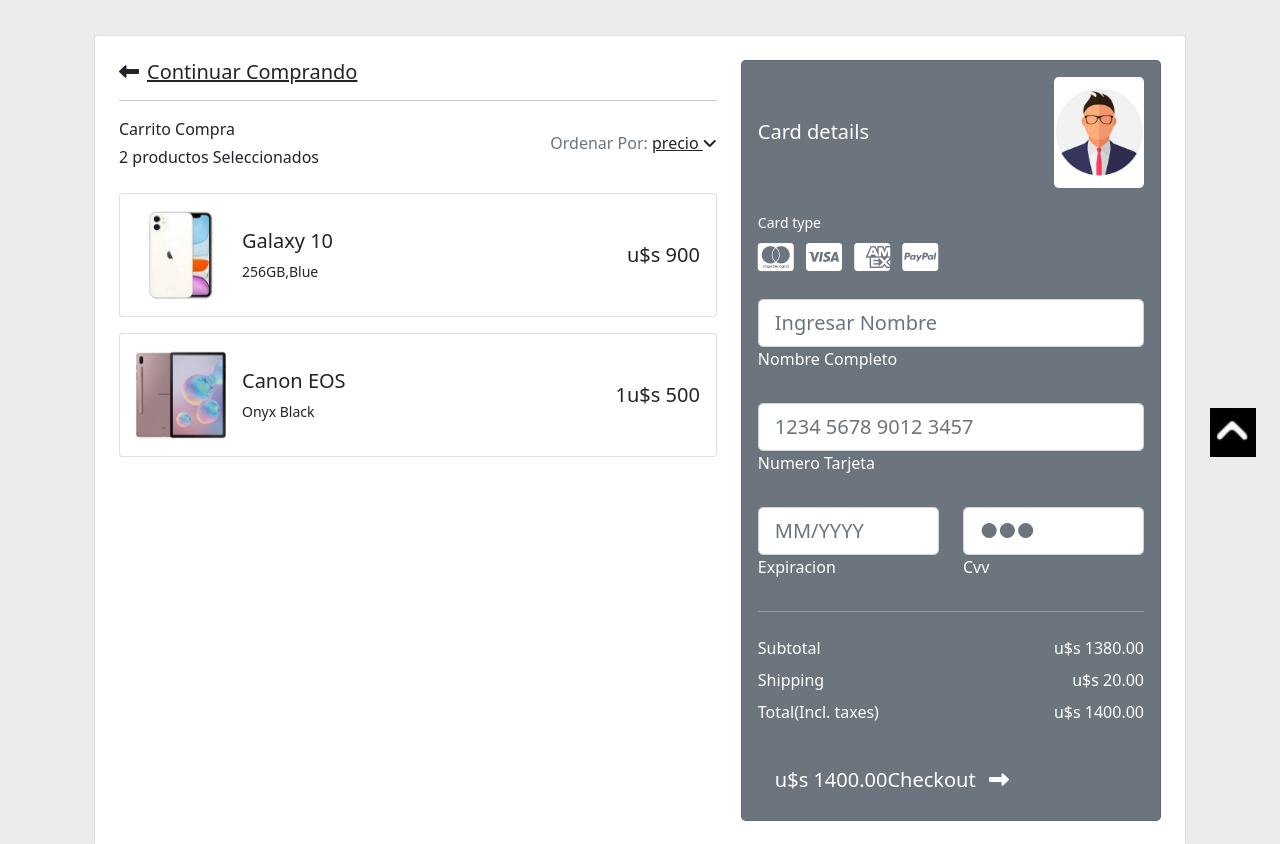
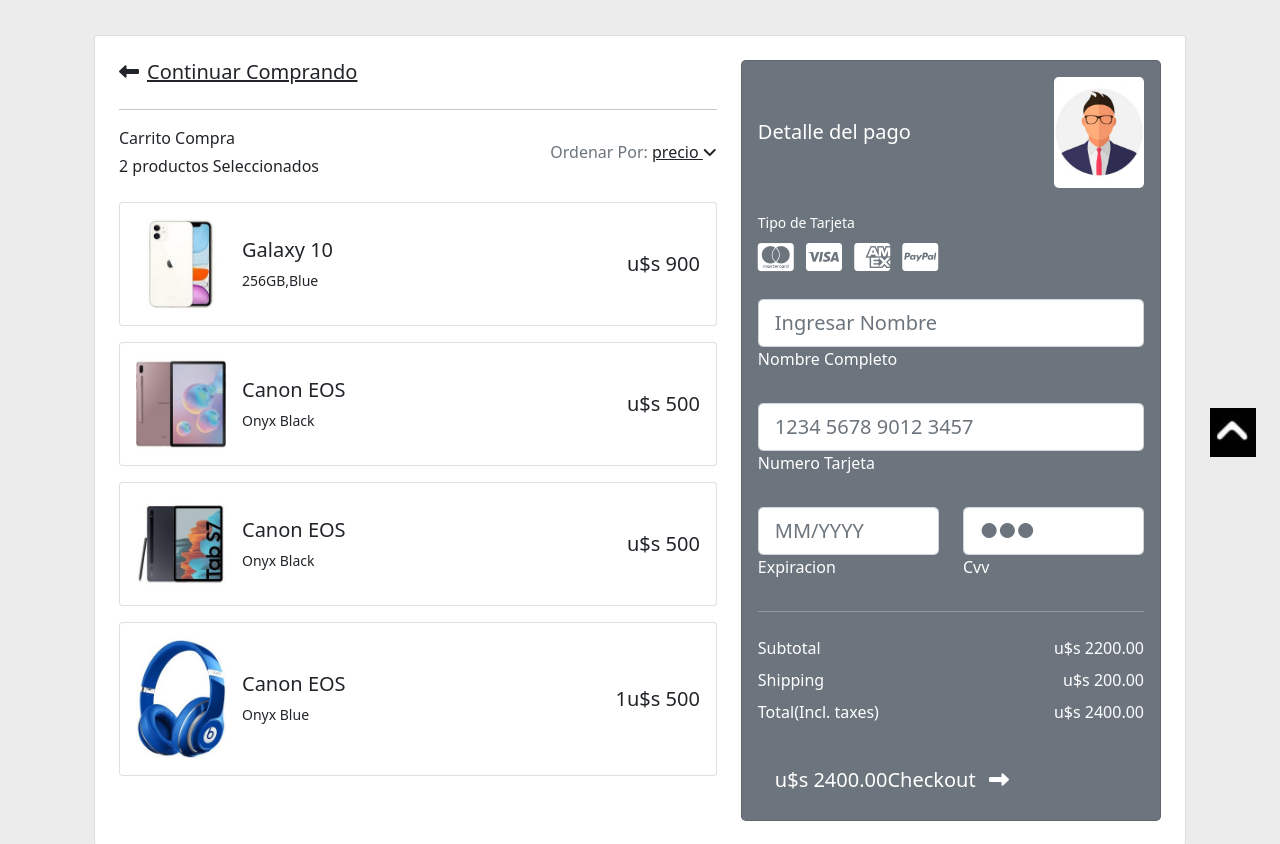
Before and after one commit to rafael749/ProyectoEcommerceMiranda, a website: page html/pasarelaDePago.html in a window 1280 px wide. Shown: the part 320-1164 px from the top of the page. Drawn offline with nearby package versions, Linux system fonts and the light colour scheme.

Commit message:
se solucionan cositas de diseño

```diff
--- a/html/pasarelaDePago.html
+++ b/html/pasarelaDePago.html
@@ -112,11 +112,9 @@
                             <div class="card-body p-4">
                                 <div class="row">
                                     <div class="col-lg-7">
-                                        <h5 class="mb-3"><a href="../index.html" class="text-body"><i
+                                        <h5 class="mb-3 marginBottom"><a href="../index.html" class="text-body"><i
                                                     class="fas fa-long-arrow-alt-left me-2"></i>Continuar Comprando</a>
                                         </h5>
-                                        <hr>
-
                                         <div class="d-flex justify-content-between align-items-center mb-4">
                                             <div>
                                                 <p class="mb-1">Carrito Compra</p>
@@ -164,6 +162,48 @@
                                                     </div>
                                                     <div class="d-flex flex-row align-items-center">
                                                         <div>
+                                                            <h5 class="mb-0">u$s 500</h5>
+                                                        </div>
+                                                    </div>
+                                                </div>
+                                            </div>
+                                        </div>
+                                        <div class="card mb-3">
+                                            <div class="card-body">
+                                                <div class="d-flex justify-content-between">
+                                                    <div class="d-flex flex-row align-items-center">
+                                                        <div>
+                                                            <img src="../img/tablet2.jpg"
+                                                                class="img-fluid rounded-3 imgPago" alt="Shopping item">
+                                                        </div>
+                                                        <div class="ms-3">
+                                                            <h5>Canon EOS</h5>
+                                                            <p class="small mb-0">Onyx Black</p>
+                                                        </div>
+                                                    </div>
+                                                    <div class="d-flex flex-row align-items-center">
+                                                        <div>
+                                                            <h5 class="mb-0">u$s 500</h5>
+                                                        </div>
+                                                    </div>
+                                                </div>
+                                            </div>
+                                        </div>
+                                        <div class="card mb-3">
+                                            <div class="card-body">
+                                                <div class="d-flex justify-content-between">
+                                                    <div class="d-flex flex-row align-items-center">
+                                                        <div>
+                                                            <img src="../img/Auriculares3.jpg"
+                                                                class="img-fluid rounded-3 imgPago" alt="Auriculares Beat">
+                                                        </div>
+                                                        <div class="ms-3">
+                                                            <h5>Canon EOS</h5>
+                                                            <p class="small mb-0">Onyx Blue</p>
+                                                        </div>
+                                                    </div>
+                                                    <div class="d-flex flex-row align-items-center">
+                                                        <div>
                                                             <h5 class="fw-normal mb-0">1</h5>
                                                         </div>
                                                         <div>
@@ -178,11 +218,11 @@
                                         <div class="card bg-secondary text-white rounded-3">
                                             <div class="card-body">
                                                 <div class="d-flex justify-content-between align-items-center mb-4">
-                                                    <h5 class="mb-0">Card details</h5>
+                                                    <h5 class="mb-0">Detalle del pago</h5>
                                                     <img src="../img/imgPerfil.jpg"
                                                         class="img-fluid rounded-3 imgPago" alt="Avatar">
                                                 </div>
-                                                <p class="small mb-2">Card type</p>
+                                                <p class="small mb-2">Tipo de Tarjeta</p>
                                                 <a href="#!" type="submit" class="text-white"><i
                                                         class="fab fa-cc-mastercard fa-2x me-2"></i></a>
                                                 <a href="#!" type="submit" class="text-white"><i
@@ -233,19 +273,19 @@
                                                 <hr class="my-4">
                                                 <div class="d-flex justify-content-between">
                                                     <p class="mb-2">Subtotal</p>
-                                                    <p class="mb-2">u$s 1380.00</p>
+                                                    <p class="mb-2">u$s 2200.00</p>
                                                 </div>
                                                 <div class="d-flex justify-content-between">
                                                     <p class="mb-2">Shipping</p>
-                                                    <p class="mb-2">u$s 20.00</p>
+                                                    <p class="mb-2">u$s 200.00</p>
                                                 </div>
                                                 <div class="d-flex justify-content-between mb-4">
                                                     <p class="mb-2">Total(Incl. taxes)</p>
-                                                    <p class="mb-2">u$s 1400.00</p>
+                                                    <p class="mb-2">u$s 2400.00</p>
                                                 </div>
                                                 <button type="button" class="btn btn-secondary btn-block btn-lg">
                                                     <div class="d-flex justify-content-between">
-                                                        <span>u$s 1400.00</span>
+                                                        <span>u$s 2400.00</span>
                                                         <span>Checkout <i
                                                                 class="fas fa-long-arrow-alt-right ms-2"></i></span>
                                                     </div>
--- a/scss/_perfilUsuario.scss
+++ b/scss/_perfilUsuario.scss
@@ -1,3 +1,7 @@
 .imgPerfil{
     width:150px;
 }
+
+.fontSize{
+    font-size: 12px;
+}
--- a/scss/_subcategoriasMetodosPago.scss
+++ b/scss/_subcategoriasMetodosPago.scss
@@ -26,3 +26,8 @@
 .imgPago{
     width: 90px;
 }
+
+.marginBottom {
+    height: 50px;
+    border-bottom: 1px solid #c5c5c5;
+}
```
Also changed, not shown: html/perfilUsuario.html (+1 -1 lines), css/style.css.
